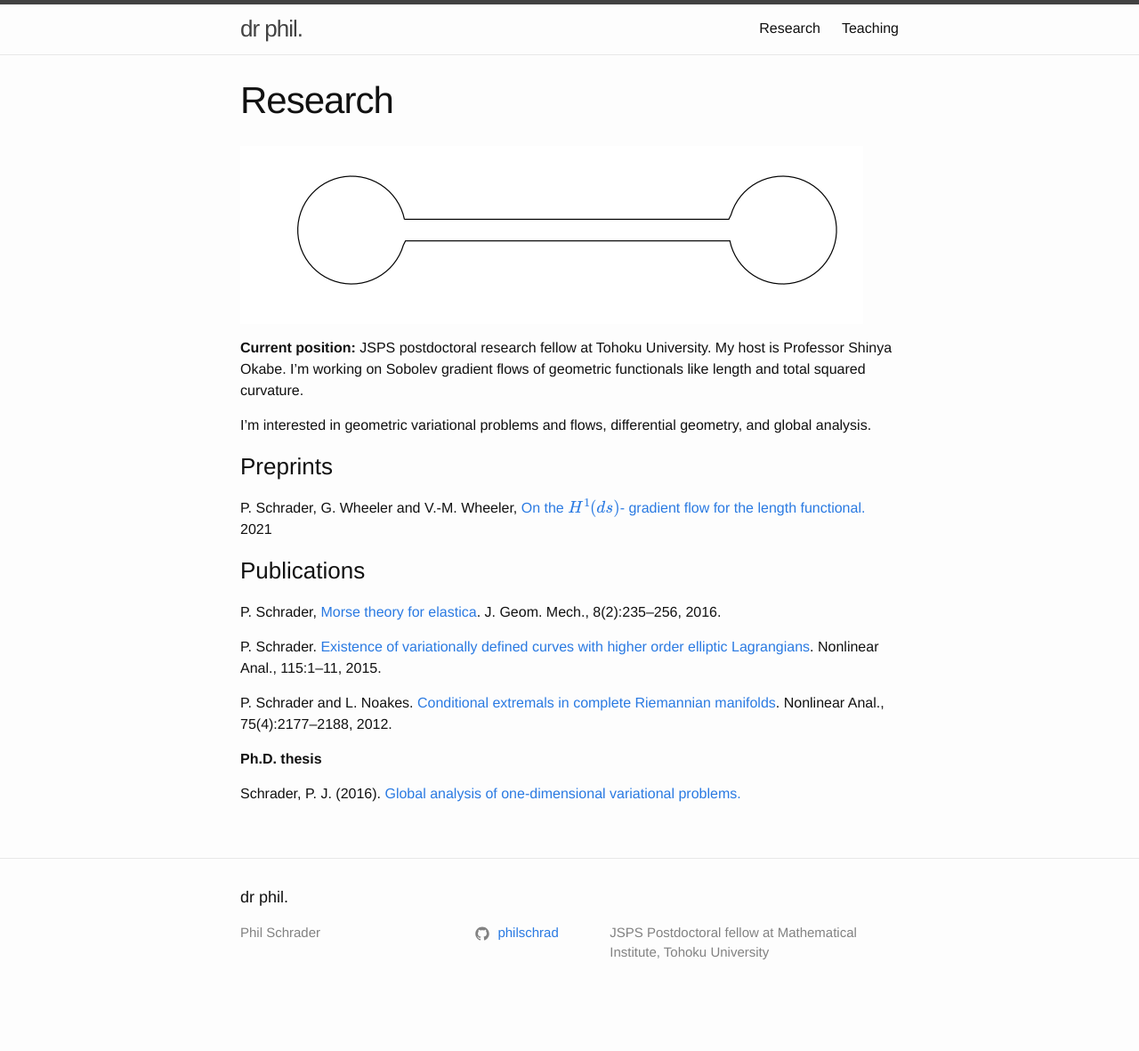
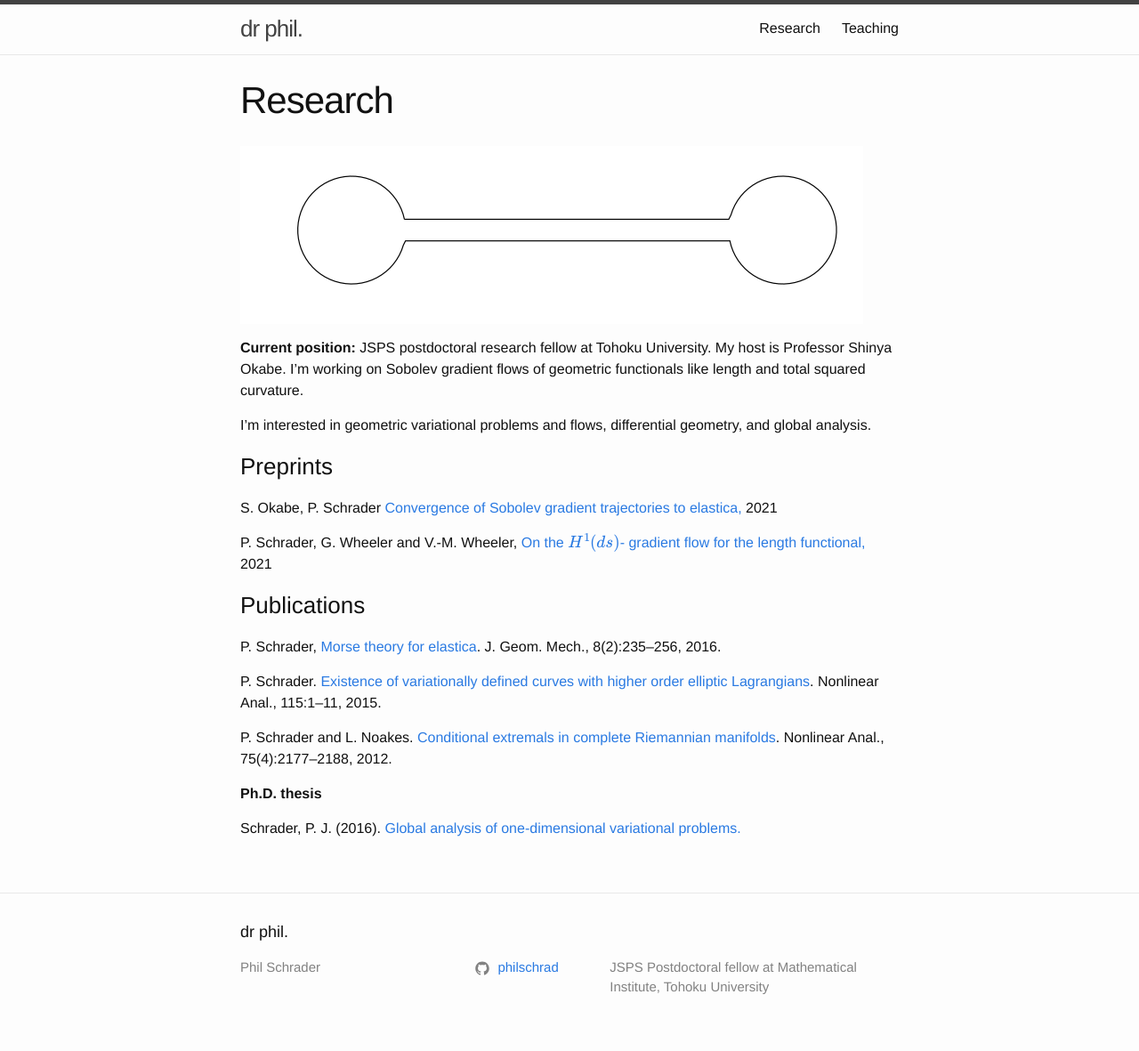
Before and after one commit to philschrad/philschrad.github.io, a Jekyll site: the page built from pages/Research.md, in a window 1280 px wide. Shown: the whole page at 89% size. Built offline with Jekyll 4.4.1, drawn with Linux system fonts in a browser that asks for light colours; formulas are drawn with MathJax 3; before the commit the page ends 1142 px from its top, so only the background shows below that.

Commit message:
new preprint

```diff
--- a/pages/Research.md
+++ b/pages/Research.md
@@ -11,7 +11,9 @@ I'm interested in geometric variational problems and flows, differential geometr
 
 ### Preprints
 
-P. Schrader, G. Wheeler and V.-M. Wheeler, [On the $$H^1(ds)$$- gradient flow for the length functional.](https://arxiv.org/abs/2102.07305) 2021
+S. Okabe, P. Schrader [Convergence of Sobolev gradient trajectories to elastica,](https://arxiv.org/abs/2107.06504) 2021
+
+P. Schrader, G. Wheeler and V.-M. Wheeler, [On the $$H^1(ds)$$- gradient flow for the length functional,](https://arxiv.org/abs/2102.07305) 2021
 
 ### Publications
 
```
